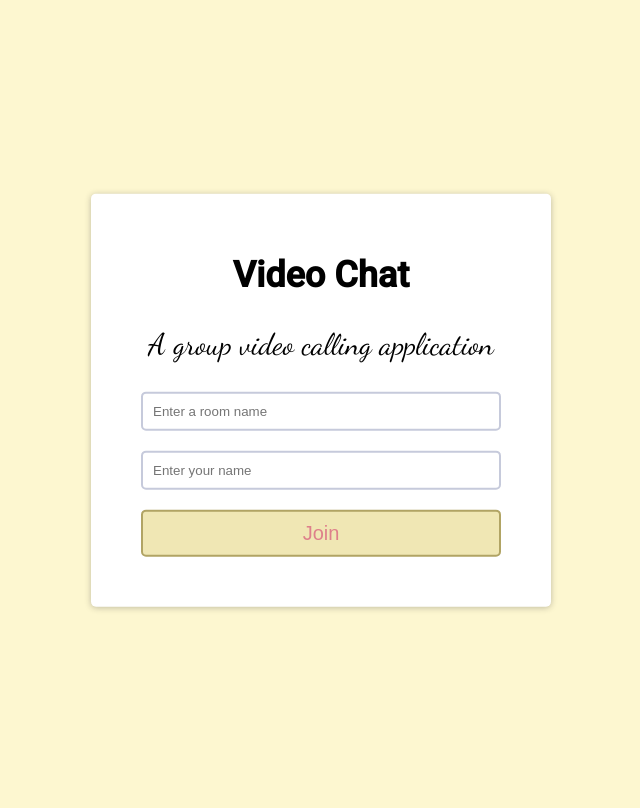
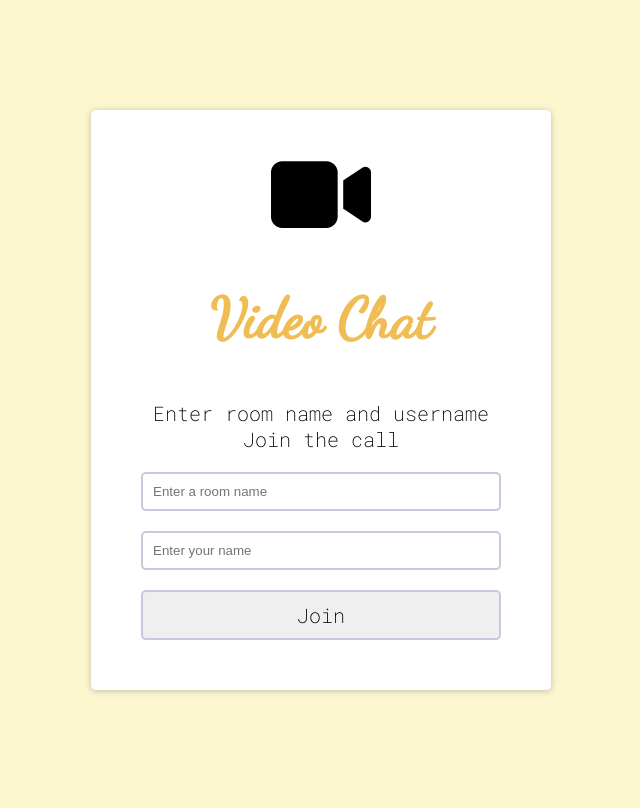
Before and after one commit to donato-casiello/meetus, a Django app: page /video/ in a window 1280 px wide. Shown: the whole page, without its empty margins (319-959 px from the left). Run offline with Django 4.2, Linux system fonts and the light colour scheme.

Commit message:
Fix style

```diff
--- a/base/static/base/base.css
+++ b/base/static/base/base.css
@@ -1,57 +1,10 @@
-/* #logo {
-    display: block;
-    width: 300px;
-    margin: 0 auto;
-} */
-
-/* .presentation-div {
-    width: 400px;
-    box-shadow: var(--shadow);
-    background-color: #fff;
-    padding: 30px;
-    border-radius: 5px;
-    position: fixed;
-    top: 50%;
-    left: 50%;
-    transform: translate(-50%, -50%);
-} */
-
-
-
 .form {
     margin: 20px;
 }
 
-.form-field:focus-visible {
-    border-color: #DE808B;
-}
 
 .form-field label {
     font-size: 16px;
-}
-
-/* .form-field input {
-    width: 100%;
-    border: 2px solid rgba(198, 202, 219, 1);
-    border-radius: 5px;
-    padding: 10px;
-    box-sizing: border-box; /* to set the borders of the input */
-*/
-
-.form-field input[type="submit"]{
-    background-color: #F0E7B4;
-    color: #DE808B;
-    border: 2px solid;
-    border-color: #B1A464;
-    font-size: 20px;
-}
-
-.form-field input[type="submit"]:hover {
-    cursor: pointer;
-}
-
-.form-field input:focus-visible {
-    border-color: #DE808B;
 }
 
 /* New style */
@@ -71,11 +24,13 @@
     padding: 10px;
     box-sizing: border-box;
     margin-top: 10px;
+    font-family: 'Roboto Mono', monospace;
+    font-weight: 700;
 }
 
 .btn-wrapper > button:hover {
     cursor: pointer;
-    background-color: #B1A464;
+    background-color: rgba(217, 114, 70, 0.9);
 }
 
 @media screen and (max-width:450px) {
--- a/base/static/base/layout.css
+++ b/base/static/base/layout.css
@@ -2,6 +2,10 @@
 @import url('https://fonts.googleapis.com/css2?family=Roboto:wght@300;500&display=swap');
 
 @import url('https://fonts.googleapis.com/css2?family=Dancing+Script&display=swap');
+
+@import url('https://fonts.googleapis.com/css2?family=Roboto+Condensed:ital,wght@1,300&display=swap');
+
+@import url('https://fonts.googleapis.com/css2?family=Roboto+Condensed:ital,wght@1,300&family=Roboto+Mono:wght@200&display=swap');
 
 
 
@@ -11,13 +15,25 @@
 
 body {
     background-color: #FDF7D0;
-    font-family: 'Roboto', sans-serif;
+    font-family: 'Roboto Mono', monospace;
 }
 
-#logo {
+p {
+    font-family: 'Roboto Mono', monospace;
+}
+
+/* Header style */
+
+#main-logo {
     display: block;
     width: 300px;
     margin: 0 auto;
+}
+
+.sec-logo {
+    display: block;
+    width: 100px;
+    margin: 10px auto;
 }
 
 .presentation-div {
@@ -38,13 +54,20 @@ body {
 }
 
 .welcome-message h1{
-    font-size: 36px;
+    font-size: 56px;
+    font-family: 'Dancing Script', cursive;
+}
+
+.sec-h1 {
+    font-size: 56px;
+    font-family: 'Dancing Script', cursive;
+    color: rgb(240, 188, 84);
 }
 
 .welcome-message p {
     margin-top: 2px;
-    font-family: 'Dancing Script', cursive;
-    font-size: 30px;
+    font-family: 'Roboto Mono', monospace;
+    font-size: 20px;
 }
 
 /* Form Style */
@@ -78,16 +101,8 @@ body {
     box-sizing: border-box; /* to set the borders of the input */
 }
 
-.form-field:focus-visible {
-    border-color: #DE808B;
-}
-
 .form-field label {
     font-size: 16px;
-}
-
-.form-field:focus-visible {
-    border-color: #DE808B;
 }
 
 .form-field label {
@@ -95,19 +110,30 @@ body {
 }
 
 .form-field input[type="submit"]{
-    background-color: #F0E7B4;
-    color: #DE808B;
-    border: 2px solid;
-    border-color: #B1A464;
+    border: 2px solid rgba(198, 202, 219, 1);
     font-size: 20px;
+    font-family: 'Roboto Mono', monospace;
 }
 
 .form-field input[type="submit"]:hover {
     cursor: pointer;
+    background-color: rgba(217, 114, 70, 0.9);
 }
 
 .form-field input:focus-visible {
     border-color: #DE808B;
+}
+
+/* Redirect style */
+
+.redirect-logo {
+    color:  rgba(217, 114, 70);
+    display: flex;
+    justify-content: flex-end;
+}
+
+.redirect-logo:hover {
+    cursor: pointer;
 }
 
 @media screen and (max-width:450px) {
@@ -119,7 +145,11 @@ body {
         font-size: 24px;
     }
 
-    #logo {
+    #main-logo {
         width: 200px;
     }
+
+    .sec-logo {
+        width: 100px;
+    }
 }
--- a/base/templates/base/index.html
+++ b/base/templates/base/index.html
@@ -10,16 +10,16 @@
     <main>
         <section class="form-container">
 
-            <img id="logo" src="{% static 'video/images/logo2.png' %}" alt="videochat">
+            <img id="main-logo" src="{% static 'base/images/logo.svg' %}" alt="logo">
             <div class="welcome-message">
                 <h1>MeetUs</h1>
-                <p class="welcome-parag">Blablabla</p>
+                <p class="welcome-parag">Where friends Meets</p>
             </div>
 
             <div class="btn-wrapper">
-                <button id="textBtn">Text chat (text logo)</button>
+                <button id="textBtn">Text chat <i class="fa-regular fa-message" style="color: #f0bc54;"></i></button>
 
-                <button type="submit" id="videoBtn">Video chat (video logo)</button>
+                <button type="submit" id="videoBtn">Video chat <i class="fa-solid fa-video" style="color: #f0bc54;"></i></button>
             </div>
         </section>
     </main>
--- a/base/templates/base/layout.html
+++ b/base/templates/base/layout.html
@@ -9,9 +9,17 @@
         <link type="text/css" rel="stylesheet" href="{% static 'base/layout.css' %}">
         <link type="text/css" rel="stylesheet" href="{% static 'text/text.css' %}">
         <link type="text/css" rel="stylesheet" href="{% static 'video/video.css' %}">
+        {% comment %} Font awesome {% endcomment %}
+        <link href="{% static 'fontawesomefree/css/fontawesome.css' %}" rel="stylesheet" type="text/css">
+        <link href="{% static 'fontawesomefree/css/brands.css' %}" rel="stylesheet" type="text/css">
+        <link href="{% static 'fontawesomefree/css/solid.css' %}" rel="stylesheet" type="text/css">
         {% block style %}{% endblock style %}
     </head>
     <body>
         {% block content %}{% endblock content %}
+        {% comment %} Font awesome js {% endcomment %}
+        <script src="{% static 'fontawesomefree/js/fontawesome.js' %}"></script>
+        <script src="{% static 'fontawesomefree/js/solid.js' %}"></script>
+        <script src="{% static 'fontawesomefree/js/brands.js' %}"></script>
     </body>
 </html>
--- a/meetus/settings.py
+++ b/meetus/settings.py
@@ -34,6 +34,7 @@ INSTALLED_APPS = [
     "base",
     "video",
     "text",
+    "fontawesomefree",
     "django.contrib.admin",
     "django.contrib.auth",
     "django.contrib.contenttypes",
--- a/requirements.txt
+++ b/requirements.txt
@@ -1,3 +1,5 @@
+agora-token-builder==1.0.0
 asgiref==3.6.0
 Django==4.2.1
+fontawesomefree==6.4.0
 sqlparse==0.4.4
--- a/text/static/text/text.js
+++ b/text/static/text/text.js
@@ -7,9 +7,6 @@ let client;
 let channel;
 
 let username = sessionStorage.getItem("username")
-// if(!username) {
-//      window.open("/", "_self")
-//  }
 
 // Initiate AgoraRTM
 let initiateRTM = async () => {
--- a/video/static/video/video.css
+++ b/video/static/video/video.css
@@ -7,11 +7,6 @@
 
 :root{
     --shadow: 0 1px 6px rgba(32,33,36,.28);
-}
-
-body {
-    background-color: #FDF7D0;
-    font-family: 'Roboto', sans-serif;
 }
 
 /* ---- Room Style ---- */
@@ -101,11 +96,8 @@ body {
 
 /* ----- Lobby style ----- */
 
-
-
-
 @media screen and (max-width:450px) {
-    #form-container {
+    .form-container {
         width: 80%;
     }
 
--- a/video/templates/video/lobby.html
+++ b/video/templates/video/lobby.html
@@ -5,10 +5,13 @@
 {% block content %}
     <main>
         <section class="form-container">
-
+            <div class="redirect-logo">
+                <span id="HomeBtn"><i class="fa-solid fa-house fa-xl"></i></span>
+            </div>
+            <img class="sec-logo" src="{% static 'video/images/video-logo.svg' %}" alt="Video logo">
             <div class="welcome-message">
-                <h1>Video Chat</h1>
-                <p class="welcome-parag">A group video calling application</p>
+                <h1 class="sec-h1">Video Chat</h1>
+                <p class="welcome-parag">Enter room name and username <br> Join the call</p>
             </div>
 
             <form class="registration-form" id="form-video">
@@ -52,6 +55,12 @@
         }
 
         form.addEventListener('submit', handleSubmit)
+
+        // Redirect to homepage
+    let redirect = document.getElementById("HomeBtn")
+    redirect.addEventListener("click", () => {
+        window.open("/", "_self")
+    })
     </script>
 
     {% comment %} <script type="text/javascript" src="{% static 'video/video.js' %}"></script> {% endcomment %}
```
Also changed, not shown: text/static/text/text.css (+35 -44 lines), text/templates/text/feed.html (+5 -5 lines), text/templates/text/index.html (+14 -5 lines), base/static/base/images/logo.svg (added), db.sqlite3, text/static/text/images/text-logo.svg (added), video/static/video/images/logo2.png (deleted), video/static/video/images/video-logo.svg (added).
